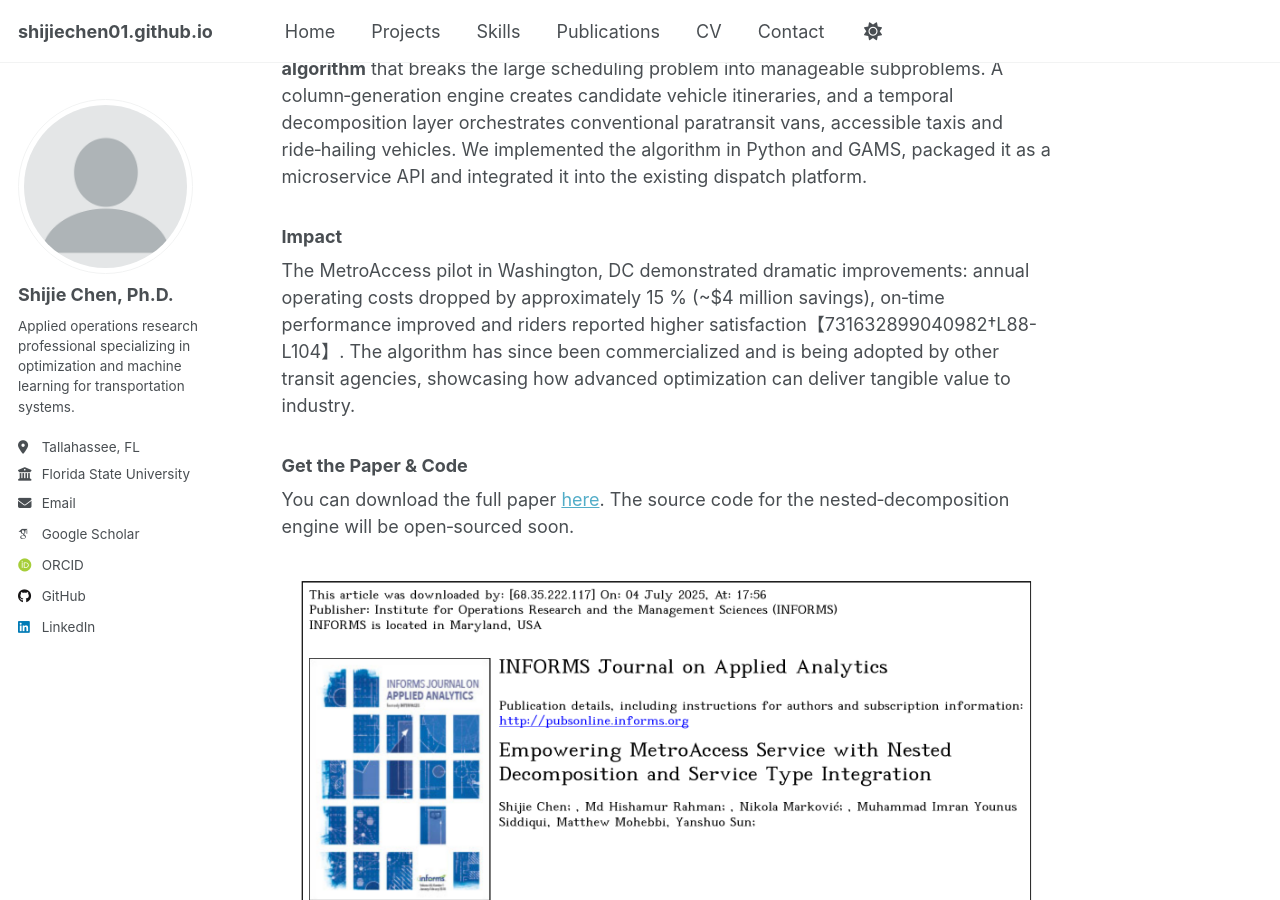
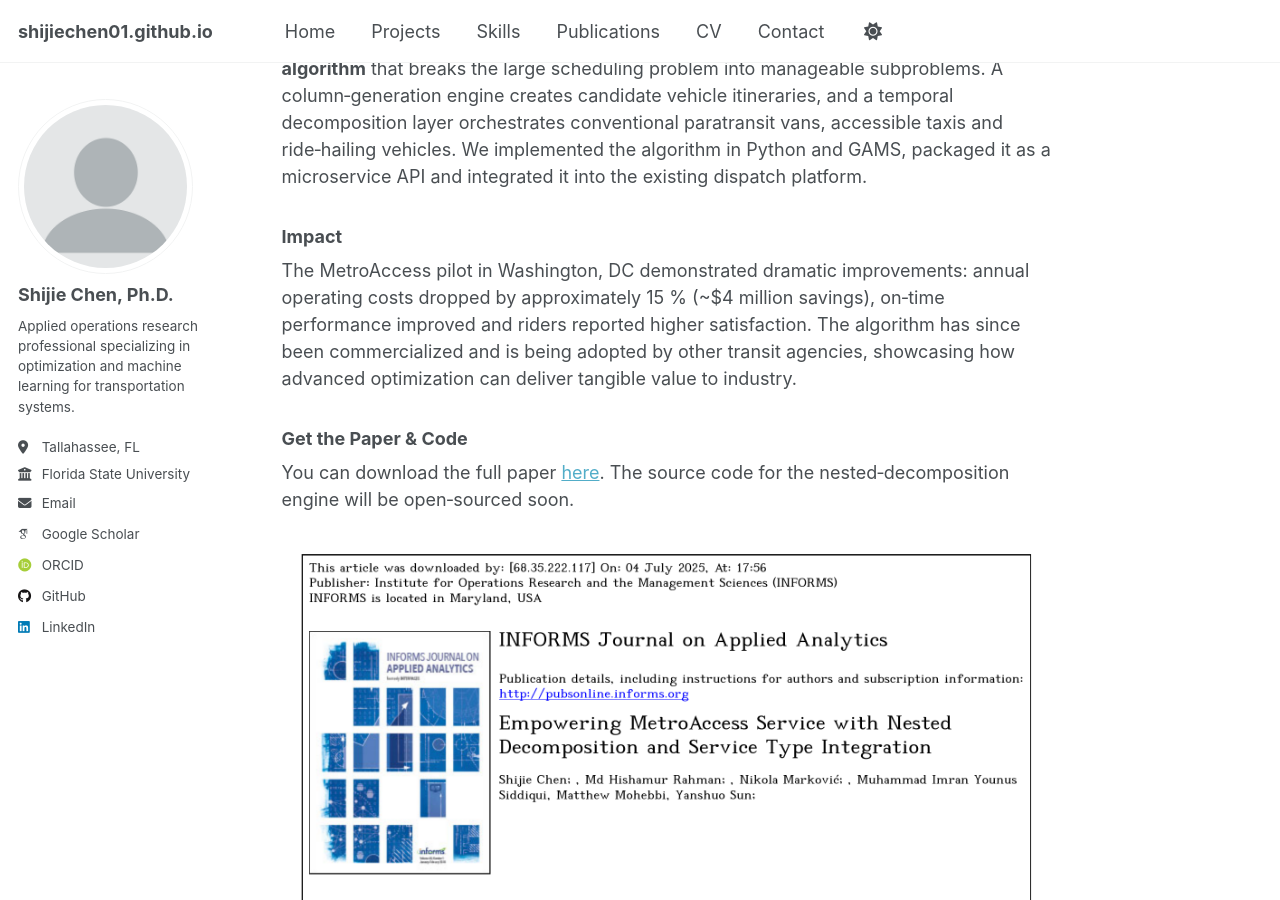
Before and after one commit to ShijieChen01/shijiechen01.github.io, a Jekyll site: the page built from _pages/efficient-scheduling.md, in a window 1280 px wide and 900 px high, scrolled down 381 px. Built offline with Jekyll 4.4.1, drawn with Linux system fonts in a browser that asks for light colours; some web fonts are replaced; a script that is not in the unit is left out.

Commit message:
Update efficient-scheduling.md

```diff
--- a/_pages/efficient-scheduling.md
+++ b/_pages/efficient-scheduling.md
@@ -19,7 +19,7 @@ Working with IT Curves and transit agencies, I led the design of a **nested‑d
 
 ### Impact
 
-The MetroAccess pilot in Washington, DC demonstrated dramatic improvements: annual operating costs dropped by approximately 15 % (~\$4 million savings), on‑time performance improved and riders reported higher satisfaction【731632899040982†L88-L104】.  The algorithm has since been commercialized and is being adopted by other transit agencies, showcasing how advanced optimization can deliver tangible value to industry.
+The MetroAccess pilot in Washington, DC demonstrated dramatic improvements: annual operating costs dropped by approximately 15 % (~\$4 million savings), on‑time performance improved and riders reported higher satisfaction.  The algorithm has since been commercialized and is being adopted by other transit agencies, showcasing how advanced optimization can deliver tangible value to industry.
 
 ### Get the Paper & Code
 
```
